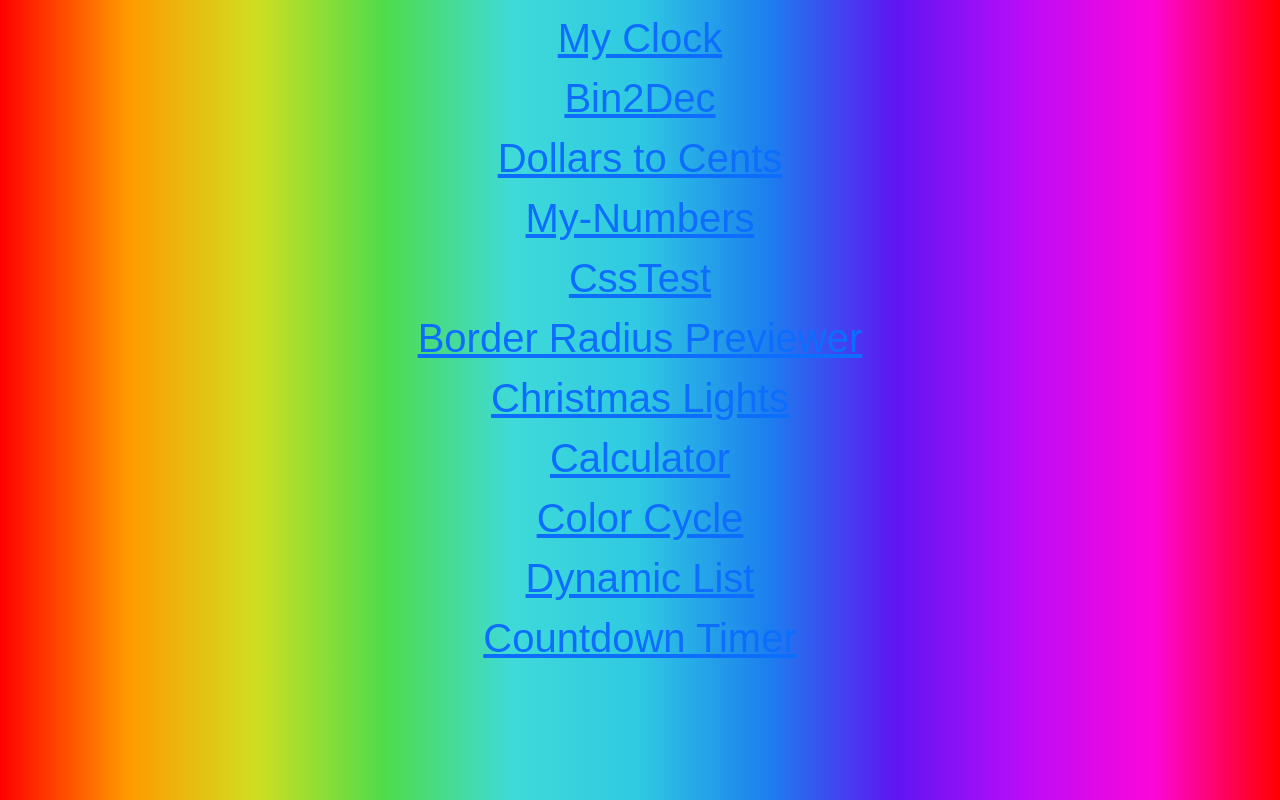
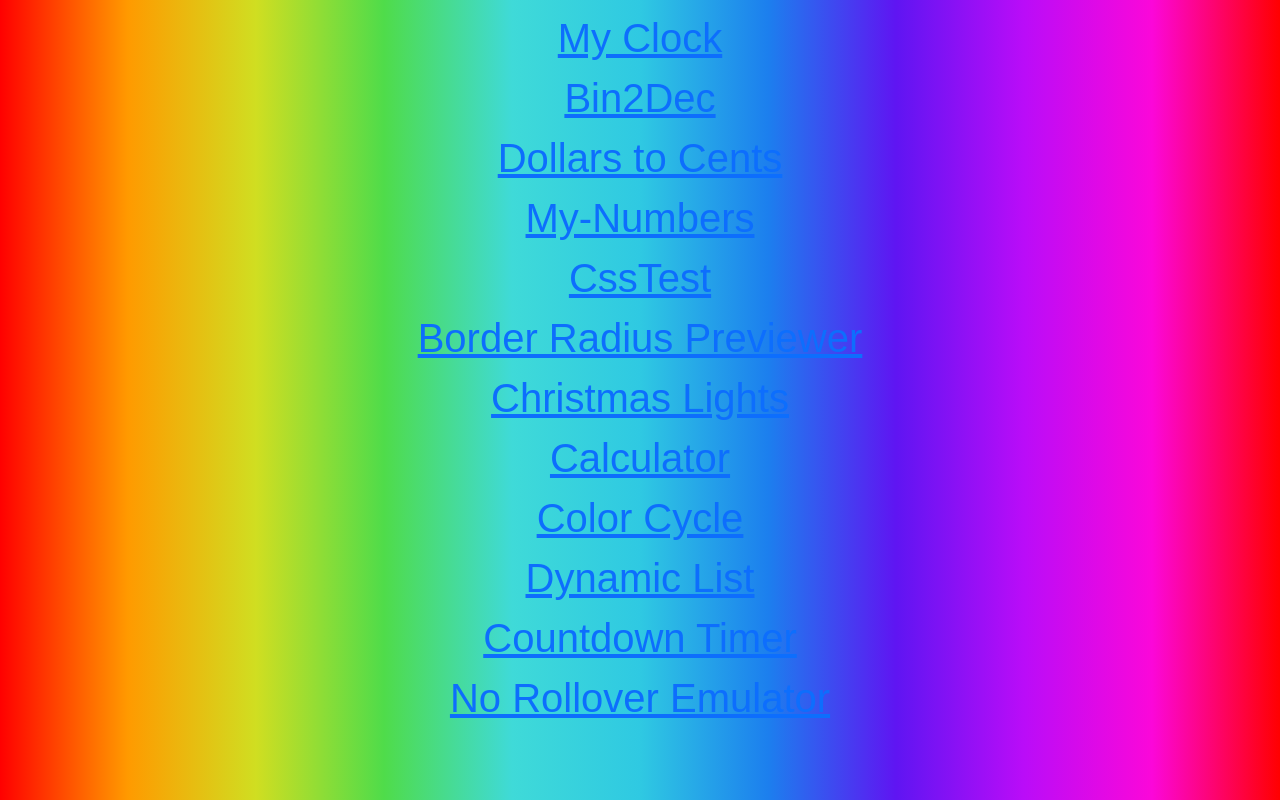
Before and after one commit to TheTabbingman/My-Projects, a website: page index.html in a window 1280 px wide. Drawn offline with nearby package versions, Linux system fonts and the light colour scheme.

Commit message:
Add link to no rollover in hub and link to hub in no rollover.

```diff
--- a/index.html
+++ b/index.html
@@ -27,6 +27,7 @@
       <div><a href="Color-Cycle/index.html">Color Cycle</a></div>
       <div><a href="Dynamic-List/index.html">Dynamic List</a></div>
       <div><a href="Countdown-Timer/index.html">Countdown Timer</a></div>
+      <div><a href="No-Rollover/index.html">No Rollover Emulator</a></div>
     </div>
   </body>
 </html>
```
Also changed, not shown: No-Rollover/index.html (+1 -0 lines).
